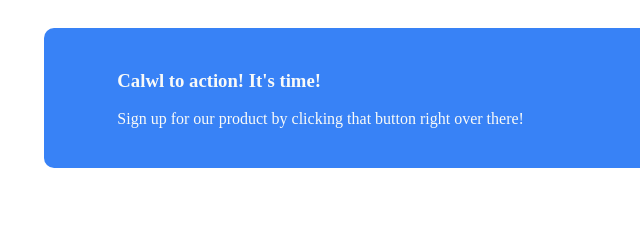
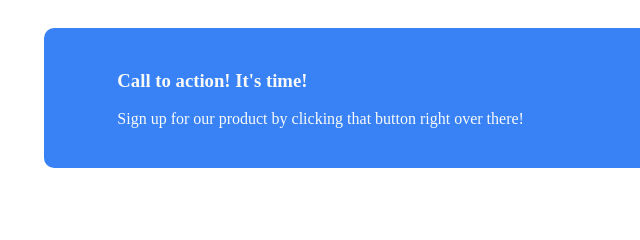
Before and after one commit to t6p4/landing-page, a plain HTML site: page index.html in a window 1280 px wide. Shown: the part 1567-1807 px from the top of the page, 146-786 px from the left. Drawn offline with Linux system fonts and the light colour scheme.

Commit message:
Fix typo

```diff
--- a/index.html
+++ b/index.html
@@ -59,7 +59,7 @@
     <div class="sub">
         <div class="sub-container">
             <div class="sub-info">
-                <h3>Calwl to action! It's time!</h3>
+                <h3>Call to action! It's time!</h3>
                 <p>Sign up for our product by clicking that button right over there!</p>
             </div>
             <button>Sign up</button>
```
